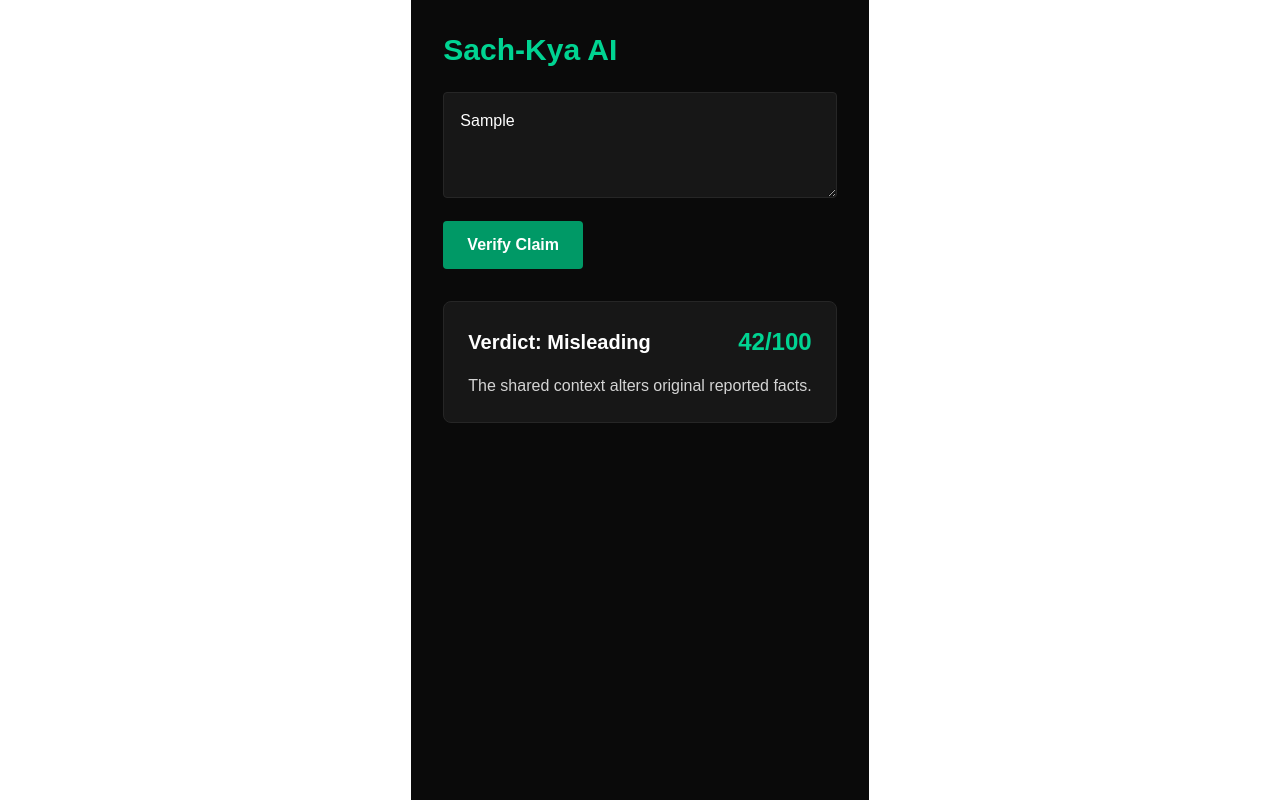
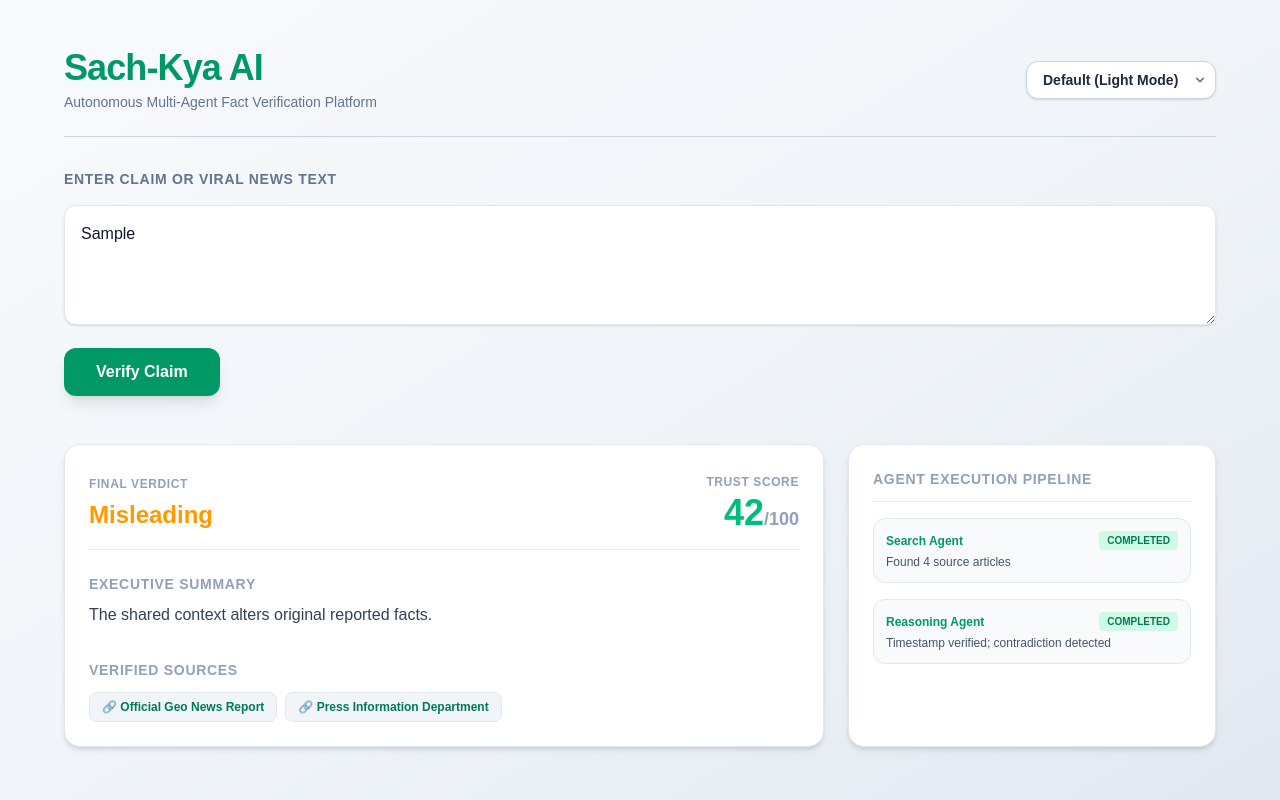
Before and after one commit to MuhammadZebadiyaFaisal/SachKai-MisInformation-Detector-, a Next.js app: page / in a window 1280 px wide. Both pictures are taken after typing "Sample" into the empty fields and a click on the button "Verify Claim". Built offline with nearby package versions, Linux system fonts and the light colour scheme.

Commit message:
feat: complete wide dashboard layout with agent stepper and sources

```diff
--- a/src/app/page.tsx
+++ b/src/app/page.tsx
@@ -7,6 +7,7 @@
   const [claim, setClaim] = useState('');
   const [loading, setLoading] = useState(false);
   const [result, setResult] = useState<FactCheckResponse | null>(null);
+  const [theme, setTheme] = useState<'default' | 'light' | 'dark'>('default');
 
   const handleVerify = async (e: React.FormEvent) => {
     e.preventDefault();
@@ -29,35 +30,166 @@
   };
 
   return (
-    <main className="min-h-screen bg-neutral-950 text-white p-8 max-w-4xl mx-auto">
-      <h1 className="text-3xl font-bold mb-6 text-emerald-400">Sach-Kya AI</h1>
+    <main
+      className={`min-h-screen p-6 md:p-12 transition-colors duration-200 ${
+        theme === 'dark'
+          ? 'bg-slate-950 text-slate-100'
+          : 'bg-gradient-to-br from-slate-50 via-slate-100 to-slate-200 text-slate-900'
+      }`}
+    >
+      <div className="max-w-6xl mx-auto space-y-8">
+        {/* Header Bar */}
+        <div className="flex justify-between items-center pb-6 border-b border-slate-300 dark:border-slate-800">
+          <div>
+            <h1 className="text-4xl font-black tracking-tight text-emerald-600">
+              Sach-Kya AI
+            </h1>
+            <p className="text-sm font-medium text-slate-500 dark:text-slate-400 mt-1">
+              Autonomous Multi-Agent Fact Verification Platform
+            </p>
+          </div>
 
-      <form onSubmit={handleVerify} className="space-y-4 mb-8">
+          {/* Theme Dropdown */}
+          <div className="relative inline-block text-left">
+            <select
+              value={theme}
+              onChange={(e) =>
+                setTheme(e.target.value as 'default' | 'light' | 'dark')
+              }
+              className="appearance-none bg-white dark:bg-slate-800 border border-slate-300 dark:border-slate-700 text-slate-800 dark:text-slate-100 font-semibold text-sm py-2 pl-4 pr-9 rounded-xl shadow-sm focus:outline-none focus:ring-2 focus:ring-emerald-500 cursor-pointer"
+            >
+              <option value="default">Default (Light Mode)</option>
+              <option value="light">☀️ Light Mode</option>
+              <option value="dark">🌙 Dark Mode</option>
+            </select>
+            <div className="pointer-events-none absolute inset-y-0 right-0 flex items-center px-2 text-slate-500">
+              <svg className="w-4 h-4 fill-current" viewBox="0 0 20 20">
+                <path d="M5.293 7.293a1 1 0 011.414 0L10 10.586l3.293-3.293a1 1 0 111.414 1.414l-4 4a1 1 0 01-1.414 0l-4-4a1 1 0 010-1.414z" />
+              </svg>
+            </div>
+          </div>
+        </div>
+
+        {/* Input & Form Area */}
+        <form onSubmit={handleVerify} className="space-y-4">
+          <label className="block text-sm font-bold uppercase tracking-wider text-slate-500 dark:text-slate-400">
+            Enter Claim or Viral News Text
+          </label>
           <textarea
             value={claim}
             onChange={(e) => setClaim(e.target.value)}
-          placeholder="Paste news claim or rumor here..."
-          className="w-full p-4 rounded bg-neutral-900 border border-neutral-800 text-white focus:outline-none focus:border-emerald-500"
-          rows={3}
+            placeholder="Paste news headline, statement, or social media rumor to verify..."
+            className={`w-full p-4 rounded-xl border font-medium transition focus:outline-none focus:ring-2 focus:ring-emerald-500 min-h-[120px] ${
+              theme === 'dark'
+                ? 'bg-slate-900 border-slate-800 text-slate-100 placeholder-slate-500'
+                : 'bg-white border-slate-200 text-slate-900 placeholder-slate-400 shadow-sm'
+            }`}
           />
           <button
             type="submit"
             disabled={loading}
-          className="px-6 py-3 bg-emerald-600 hover:bg-emerald-500 font-semibold rounded disabled:opacity-50"
+            className="px-8 py-3 bg-emerald-600 hover:bg-emerald-500 text-white font-bold rounded-xl shadow-lg hover:shadow-emerald-500/20 transition disabled:opacity-50"
           >
-          {loading ? 'Analyzing Claim...' : 'Verify Claim'}
+            {loading ? 'Executing Agent Pipeline...' : 'Verify Claim'}
           </button>
         </form>
 
+        {/* Results Dashboard Grid */}
         {result && (
-        <div className="p-6 bg-neutral-900 border border-neutral-800 rounded-lg space-y-4">
+          <div className="grid grid-cols-1 lg:grid-cols-3 gap-6 pt-4">
+            {/* Main Verdict Card (Takes 2 Columns) */}
+            <div
+              className={`lg:col-span-2 p-6 rounded-2xl border transition shadow-md space-y-6 ${
+                theme === 'dark'
+                  ? 'bg-slate-900 border-slate-800'
+                  : 'bg-white border-slate-200'
+              }`}
+            >
+              <div className="flex justify-between items-center border-b pb-4 border-slate-200 dark:border-slate-800">
+                <div>
+                  <span className="text-xs font-bold uppercase tracking-wider text-slate-400">
+                    Final Verdict
+                  </span>
+                  <h2 className="text-2xl font-black text-amber-500 mt-1">
+                    {result.verdict}
+                  </h2>
+                </div>
+                <div className="text-right">
+                  <span className="text-xs font-bold uppercase tracking-wider text-slate-400">
+                    Trust Score
+                  </span>
+                  <div className="text-4xl font-black text-emerald-500">
+                    {result.trustScore}
+                    <span className="text-lg text-slate-400">/100</span>
+                  </div>
+                </div>
+              </div>
+
+              <div>
+                <h3 className="text-sm font-bold text-slate-400 uppercase tracking-wider mb-2">
+                  Executive Summary
+                </h3>
+                <p className="font-medium text-slate-700 dark:text-slate-300 leading-relaxed">
+                  {result.summary}
+                </p>
+              </div>
+
+              {/* Sources Section */}
+              <div className="pt-2">
+                <h3 className="text-sm font-bold text-slate-400 uppercase tracking-wider mb-3">
+                  Verified Sources
+                </h3>
+                <div className="flex flex-wrap gap-2">
+                  {result.sources.map((src, idx) => (
+                    <a
+                      key={idx}
+                      href={src.url}
+                      target="_blank"
+                      rel="noreferrer"
+                      className="px-3 py-1.5 rounded-lg text-xs font-semibold bg-slate-100 dark:bg-slate-800 hover:bg-emerald-50 dark:hover:bg-emerald-950/50 text-emerald-700 dark:text-emerald-400 border border-slate-200 dark:border-slate-700 transition"
+                    >
+                      🔗 {src.title}
+                    </a>
+                  ))}
+                </div>
+              </div>
+            </div>
+
+            {/* Live Agent Logs Sidebar (Takes 1 Column) */}
+            <div
+              className={`p-6 rounded-2xl border transition shadow-md space-y-4 ${
+                theme === 'dark'
+                  ? 'bg-slate-900 border-slate-800'
+                  : 'bg-white border-slate-200'
+              }`}
+            >
+              <h3 className="text-sm font-bold text-slate-400 uppercase tracking-wider border-b pb-3 border-slate-200 dark:border-slate-800">
+                Agent Execution Pipeline
+              </h3>
+              <div className="space-y-4">
+                {result.agentLogs.map((log, idx) => (
+                  <div
+                    key={idx}
+                    className="p-3 rounded-xl bg-slate-50 dark:bg-slate-800/50 border border-slate-200 dark:border-slate-800 space-y-1"
+                  >
                     <div className="flex justify-between items-center">
-            <span className="text-xl font-bold">Verdict: {result.verdict}</span>
-            <span className="text-2xl font-black text-emerald-400">{result.trustScore}/100</span>
+                      <span className="text-xs font-bold text-emerald-600 dark:text-emerald-400">
+                        {log.agentName}
+                      </span>
+                      <span className="text-[10px] uppercase px-2 py-0.5 rounded bg-emerald-100 dark:bg-emerald-900/40 text-emerald-700 dark:text-emerald-300 font-bold">
+                        {log.status}
+                      </span>
                     </div>
-          <p className="text-neutral-300">{result.summary}</p>
+                    <p className="text-xs text-slate-600 dark:text-slate-400">
+                      {log.message}
+                    </p>
+                  </div>
+                ))}
+              </div>
+            </div>
           </div>
         )}
+      </div>
     </main>
   );
 }
--- /dev/null
+++ b/src/components/TrustGauge.tsx
@@ -0,0 +1,14 @@
+export default function TrustGauge({ score }: { score: number }) {
+  const getColor = (val: number) => {
+    if (val > 70) return 'text-emerald-500 border-emerald-500';
+    if (val > 40) return 'text-amber-500 border-amber-500';
+    return 'text-red-500 border-red-500';
+  };
+
+  return (
+    <div className={`w-24 h-24 rounded-full border-4 flex flex-col items-center justify-center font-bold ${getColor(score)}`}>
+      <span className="text-2xl">{score}%</span>
+      <span className="text-[10px] uppercase text-neutral-400">Trust</span>
+    </div>
+  );
+}
```
Lines whose indentation alone changed are shown as unchanged.
